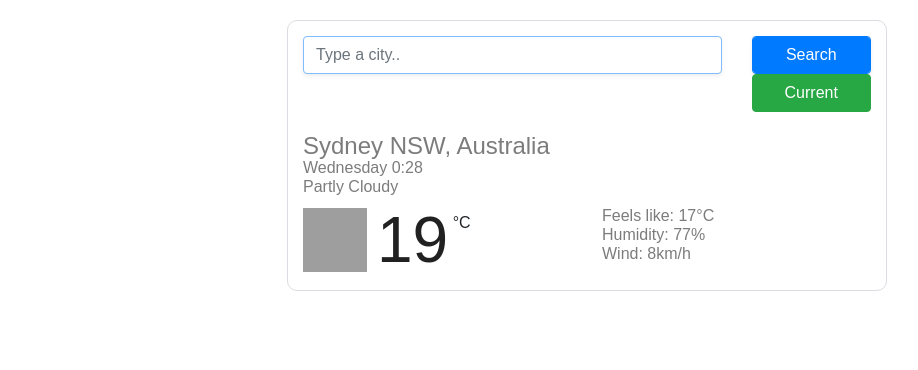
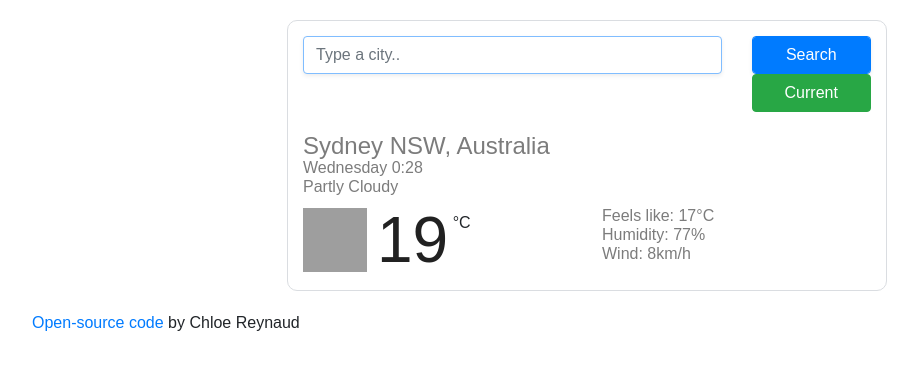
Before and after one commit to Chl03Rey/Challenge_SheCodes, a plain HTML site: page index.html in a window 1280 px wide. Shown: the whole page, without its empty margins (53-971 px from the left). Drawn offline with nearby package versions, Linux system fonts and the light colour scheme; grey boxes are pictures that could not be loaded.

Commit message:
Added Github link

```diff
--- a/index.html
+++ b/index.html
@@ -83,6 +83,7 @@
           </div>
         </div>
       </div>
+      <a href="https://github.com/Chl03Rey/Challenge_SheCodes" target="_blank">Open-source code </a>by Chloe Reynaud
     </div>
     <script src="script.js"></script>
   </body>
```
